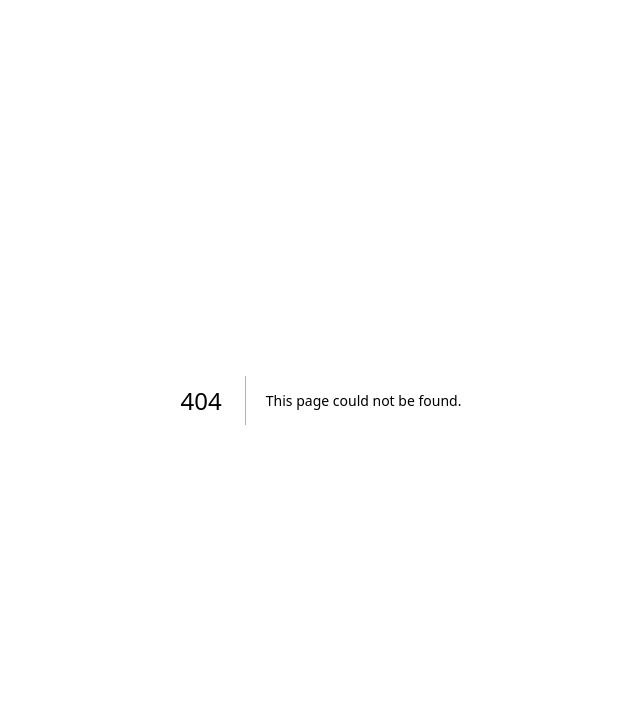
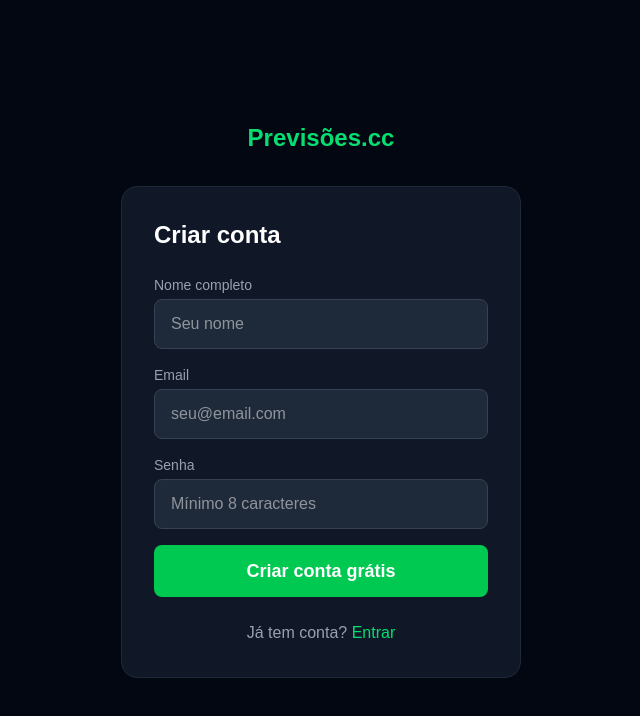
Before and after one commit to netoads11/previsoes-frontend, a Next.js app: page /cadastrar in a window 1280 px wide. Before the commit this address had no page. Shown: the top 716 px of the page, without its empty margins (319-959 px from the left). Built offline with nearby package versions, Linux system fonts and the light colour scheme.

Commit message:
feat: paginas home, explorar, login e cadastro

```diff
--- /dev/null
+++ b/app/cadastrar/page.tsx
@@ -0,0 +1,65 @@
+'use client'
+import { useState } from 'react'
+import Link from 'next/link'
+import { useRouter } from 'next/navigation'
+
+export default function Cadastrar() {
+  const router = useRouter()
+  const [name, setName] = useState('')
+  const [email, setEmail] = useState('')
+  const [password, setPassword] = useState('')
+  const [error, setError] = useState('')
+  const [loading, setLoading] = useState(false)
+
+  async function handleCadastro(e: any) {
+    e.preventDefault()
+    setLoading(true)
+    setError('')
+    try {
+      const res = await fetch(process.env.NEXT_PUBLIC_API_URL + '/api/auth/register', {
+        method: 'POST',
+        headers: { 'Content-Type': 'application/json' },
+        body: JSON.stringify({ name, email, password })
+      })
+      const data = await res.json()
+      if (!res.ok) throw new Error(data.error)
+      localStorage.setItem('token', data.token)
+      localStorage.setItem('user', JSON.stringify(data.user))
+      router.push('/mercados')
+    } catch (err: any) {
+      setError(err.message || 'Erro ao cadastrar')
+    } finally {
+      setLoading(false)
+    }
+  }
+
+  return (
+    <main className="min-h-screen bg-gray-950 text-white flex items-center justify-center">
+      <div className="w-full max-w-md px-6">
+        <Link href="/" className="block text-center text-2xl font-bold text-green-400 mb-8">Previsões.cc</Link>
+        <div className="bg-gray-900 border border-gray-800 rounded-2xl p-8">
+          <h2 className="text-2xl font-bold mb-6">Criar conta</h2>
+          {error && <div className="bg-red-900 border border-red-700 text-red-300 px-4 py-3 rounded-lg mb-4">{error}</div>}
+          <form onSubmit={handleCadastro} className="space-y-4">
+            <div>
+              <label className="block text-sm text-gray-400 mb-1">Nome completo</label>
+              <input type="text" value={name} onChange={e => setName(e.target.value)} required className="w-full bg-gray-800 border border-gray-700 rounded-lg px-4 py-3 text-white focus:outline-none focus:border-green-500" placeholder="Seu nome"/>
+            </div>
+            <div>
+              <label className="block text-sm text-gray-400 mb-1">Email</label>
+              <input type="email" value={email} onChange={e => setEmail(e.target.value)} required className="w-full bg-gray-800 border border-gray-700 rounded-lg px-4 py-3 text-white focus:outline-none focus:border-green-500" placeholder="seu@email.com"/>
+            </div>
+            <div>
+              <label className="block text-sm text-gray-400 mb-1">Senha</label>
+              <input type="password" value={password} onChange={e => setPassword(e.target.value)} required minLength={8} className="w-full bg-gray-800 border border-gray-700 rounded-lg px-4 py-3 text-white focus:outline-none focus:border-green-500" placeholder="Mínimo 8 caracteres"/>
+            </div>
+            <button type="submit" disabled={loading} className="w-full bg-green-500 hover:bg-green-600 disabled:opacity-50 py-3 rounded-lg font-bold text-lg">
+              {loading ? 'Criando conta...' : 'Criar conta grátis'}
+            </button>
+          </form>
+          <p className="text-center text-gray-400 mt-6">Já tem conta? <Link href="/login" className="text-green-400 hover:underline">Entrar</Link></p>
+        </div>
+      </div>
+    </main>
+  )
+}
--- /dev/null
+++ b/app/login/page.tsx
@@ -0,0 +1,60 @@
+'use client'
+import { useState } from 'react'
+import Link from 'next/link'
+import { useRouter } from 'next/navigation'
+
+export default function Login() {
+  const router = useRouter()
+  const [email, setEmail] = useState('')
+  const [password, setPassword] = useState('')
+  const [error, setError] = useState('')
+  const [loading, setLoading] = useState(false)
+
+  async function handleLogin(e: any) {
+    e.preventDefault()
+    setLoading(true)
+    setError('')
+    try {
+      const res = await fetch(process.env.NEXT_PUBLIC_API_URL + '/api/auth/login', {
+        method: 'POST',
+        headers: { 'Content-Type': 'application/json' },
+        body: JSON.stringify({ email, password })
+      })
+      const data = await res.json()
+      if (!res.ok) throw new Error(data.error)
+      localStorage.setItem('token', data.token)
+      localStorage.setItem('user', JSON.stringify(data.user))
+      router.push('/mercados')
+    } catch (err: any) {
+      setError(err.message || 'Erro ao fazer login')
+    } finally {
+      setLoading(false)
+    }
+  }
+
+  return (
+    <main className="min-h-screen bg-gray-950 text-white flex items-center justify-center">
+      <div className="w-full max-w-md px-6">
+        <Link href="/" className="block text-center text-2xl font-bold text-green-400 mb-8">Previsões.cc</Link>
+        <div className="bg-gray-900 border border-gray-800 rounded-2xl p-8">
+          <h2 className="text-2xl font-bold mb-6">Entrar</h2>
+          {error && <div className="bg-red-900 border border-red-700 text-red-300 px-4 py-3 rounded-lg mb-4">{error}</div>}
+          <form onSubmit={handleLogin} className="space-y-4">
+            <div>
+              <label className="block text-sm text-gray-400 mb-1">Email</label>
+              <input type="email" value={email} onChange={e => setEmail(e.target.value)} required className="w-full bg-gray-800 border border-gray-700 rounded-lg px-4 py-3 text-white focus:outline-none focus:border-green-500" placeholder="seu@email.com"/>
+            </div>
+            <div>
+              <label className="block text-sm text-gray-400 mb-1">Senha</label>
+              <input type="password" value={password} onChange={e => setPassword(e.target.value)} required className="w-full bg-gray-800 border border-gray-700 rounded-lg px-4 py-3 text-white focus:outline-none focus:border-green-500" placeholder="••••••••"/>
+            </div>
+            <button type="submit" disabled={loading} className="w-full bg-green-500 hover:bg-green-600 disabled:opacity-50 py-3 rounded-lg font-bold text-lg">
+              {loading ? 'Entrando...' : 'Entrar'}
+            </button>
+          </form>
+          <p className="text-center text-gray-400 mt-6">Não tem conta? <Link href="/cadastrar" className="text-green-400 hover:underline">Cadastre-se</Link></p>
+        </div>
+      </div>
+    </main>
+  )
+}
--- a/app/page.tsx
+++ b/app/page.tsx
@@ -1,65 +1,23 @@
-import Image from "next/image";
+import Link from 'next/link'
 
 export default function Home() {
   return (
-    <div className="flex flex-col flex-1 items-center justify-center bg-zinc-50 font-sans dark:bg-black">
-      <main className="flex flex-1 w-full max-w-3xl flex-col items-center justify-between py-32 px-16 bg-white dark:bg-black sm:items-start">
-        <Image
-          className="dark:invert"
-          src="/next.svg"
-          alt="Next.js logo"
-          width={100}
-          height={20}
-          priority
-        />
-        <div className="flex flex-col items-center gap-6 text-center sm:items-start sm:text-left">
-          <h1 className="max-w-xs text-3xl font-semibold leading-10 tracking-tight text-black dark:text-zinc-50">
-            To get started, edit the page.tsx file.
-          </h1>
-          <p className="max-w-md text-lg leading-8 text-zinc-600 dark:text-zinc-400">
-            Looking for a starting point or more instructions? Head over to{" "}
-            <a
-              href="https://vercel.com/templates?framework=next.js&utm_source=create-next-app&utm_medium=appdir-template-tw&utm_campaign=create-next-app"
-              className="font-medium text-zinc-950 dark:text-zinc-50"
-            >
-              Templates
-            </a>{" "}
-            or the{" "}
-            <a
-              href="https://nextjs.org/learn?utm_source=create-next-app&utm_medium=appdir-template-tw&utm_campaign=create-next-app"
-              className="font-medium text-zinc-950 dark:text-zinc-50"
-            >
-              Learning
-            </a>{" "}
-            center.
-          </p>
+    <main className="min-h-screen bg-gray-950 text-white">
+      <nav className="flex items-center justify-between px-6 py-4 border-b border-gray-800">
+        <h1 className="text-xl font-bold text-green-400">Previsões.cc</h1>
+        <div className="flex gap-4">
+          <Link href="/explorar" className="text-gray-400 hover:text-white">Explorar</Link>
+          <Link href="/login" className="bg-green-500 hover:bg-green-600 px-4 py-2 rounded-lg text-sm font-medium">Entrar</Link>
         </div>
-        <div className="flex flex-col gap-4 text-base font-medium sm:flex-row">
-          <a
-            className="flex h-12 w-full items-center justify-center gap-2 rounded-full bg-foreground px-5 text-background transition-colors hover:bg-[#383838] dark:hover:bg-[#ccc] md:w-[158px]"
-            href="https://vercel.com/new?utm_source=create-next-app&utm_medium=appdir-template-tw&utm_campaign=create-next-app"
-            target="_blank"
-            rel="noopener noreferrer"
-          >
-            <Image
-              className="dark:invert"
-              src="/vercel.svg"
-              alt="Vercel logomark"
-              width={16}
-              height={16}
-            />
-            Deploy Now
-          </a>
-          <a
-            className="flex h-12 w-full items-center justify-center rounded-full border border-solid border-black/[.08] px-5 transition-colors hover:border-transparent hover:bg-black/[.04] dark:border-white/[.145] dark:hover:bg-[#1a1a1a] md:w-[158px]"
-            href="https://nextjs.org/docs?utm_source=create-next-app&utm_medium=appdir-template-tw&utm_campaign=create-next-app"
-            target="_blank"
-            rel="noopener noreferrer"
-          >
-            Documentation
-          </a>
+      </nav>
+      <section className="max-w-4xl mx-auto px-6 py-20 text-center">
+        <h2 className="text-5xl font-bold mb-6">Preveja o futuro.<br/>Ganhe dinheiro.</h2>
+        <p className="text-gray-400 text-xl mb-10">Aposte em eventos reais com dinheiro real via PIX. Simples, rápido e transparente.</p>
+        <div className="flex gap-4 justify-center">
+          <Link href="/cadastrar" className="bg-green-500 hover:bg-green-600 px-8 py-4 rounded-lg text-lg font-bold">Criar conta grátis</Link>
+          <Link href="/explorar" className="border border-gray-600 hover:border-gray-400 px-8 py-4 rounded-lg text-lg">Ver mercados</Link>
         </div>
-      </main>
-    </div>
-  );
+      </section>
+    </main>
+  )
 }
```
